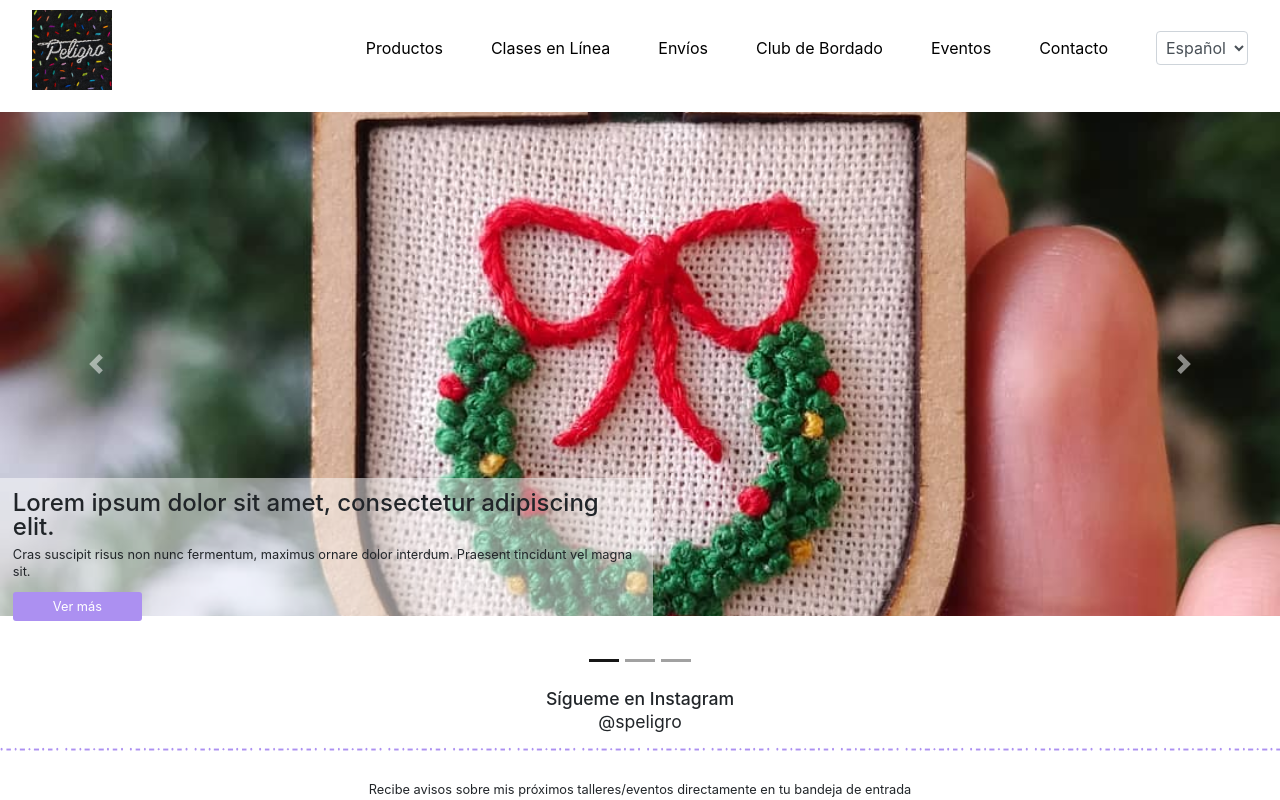
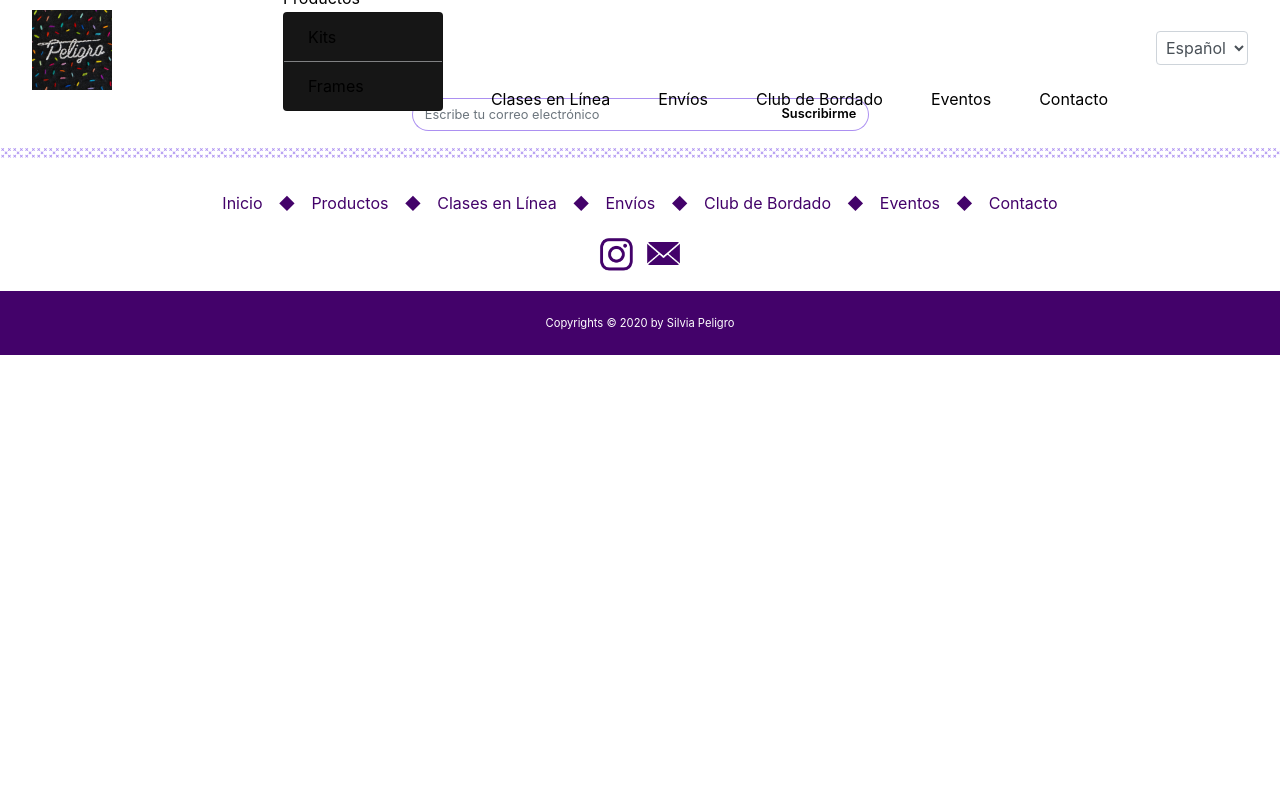
Before and after one commit to G4br13l4/silvia-peligro, a React (Create React App) app: page /products/kits in a window 1280 px wide. Both pictures are taken after a click on the link "Productos". Shown: the top 800 px of the page. Built offline with nearby package versions, Linux system fonts and the light colour scheme; what redux-immutable-state-invariant would draw is missing.

Commit message:
Add react-router to app

```diff
--- a/package.json
+++ b/package.json
@@ -17,6 +17,7 @@
     "react-dom": "^16.13.1",
     "react-i18next": "^11.7.2",
     "react-redux": "^7.2.1",
+    "react-router-dom": "^5.2.0",
     "react-scripts": "3.3.0",
     "reactstrap": "^8.4.1",
     "redux": "^4.0.5",
--- a/src/App.js
+++ b/src/App.js
@@ -1,26 +1,18 @@
 import React from 'react';
+import { Route, Switch, Redirect } from "react-router-dom";
 import './App.scss';
-import FixedNavbar from './components/common/FixedNavbar/FixedNavbar';
-import MainBanner from './components/home/MainBanner';
-import Footer from './components/common/Footer/Footer';
-import InstagramFeed from './components/common/InstagramFeed/InstagramFeed';
+import HomePage from './components/home/HomePage';
+import KitsPage from './components/products/kits/KitsPage';
 
 function App() {
   return (
     <div className="content-wrap">
-      <FixedNavbar/>
-      <MainBanner/>
-      <InstagramFeed postsToLoad={8}/>
-      {/* <div>
-        <h3>Talleres</h3>
-        <div className="workshops-cards">
-
-        </div>
-        <div>
-          <button>Ver todo</button>
-        </div>
-      </div> */}
-      <Footer/>
+      <Switch>
+        <Route path="/" exact component={HomePage} />
+        <Route path="/products/kits" component={KitsPage} />
+        {/* <Route path='/default' render={() => <Redirect to= "/" />} /> */}
+        {/* <Route component={NoMatch} /> */}
+      </Switch>
     </div>
 
   );
--- a/src/components/common/FixedNavbar/FixedNavbar.jsx
+++ b/src/components/common/FixedNavbar/FixedNavbar.jsx
@@ -1,5 +1,12 @@
 import React from 'react';
 import { withTranslation } from 'react-i18next';
+import {
+    UncontrolledDropdown,
+    DropdownToggle,
+    DropdownMenu,
+    DropdownItem
+} from 'reactstrap';
+import { NavLink } from 'react-router-dom';
 import './FixedNavbar.scss';
 
 import logo from './../../../assets/imgs/logo.jpg';
@@ -56,9 +63,25 @@ class FixedNavbar extends React.Component {
                     <ul className="nav-collapse__list">
                         {navItems.map(item => {
                             return (
-                            <li className="nav-collapse__item" id={item.id} key={item.id}>
-                                <a href="#" onClick={isMobile ? this.toggleHamburger : null} className="nav-collapse__link">{item.value}</a>
-                            </li>
+                                item.id === 'products' ?
+                                <UncontrolledDropdown nav inNavbar className="nav-collapse__item">
+                                    <DropdownToggle nav caret className="nav-collapse__link">
+                                        {item.value}
+                                    </DropdownToggle>
+                                    <DropdownMenu right>
+                                        <DropdownItem>
+                                            <NavLink to={"/products/kits"} onClick={isMobile ? this.toggleHamburger : null} className="nav-collapse__link">Kits</NavLink>
+                                        </DropdownItem>
+                                        <DropdownItem divider />
+                                        <DropdownItem>
+                                            <NavLink to={"/products/frames"} onClick={isMobile ? this.toggleHamburger : null} className="nav-collapse__link">Frames</NavLink>
+                                        </DropdownItem>
+                                    </DropdownMenu>
+                                </UncontrolledDropdown>
+                                :
+                                <li className="nav-collapse__item" id={item.id} key={item.id}>
+                                    <NavLink to={item.id} onClick={isMobile ? this.toggleHamburger : null} className="nav-collapse__link">{item.value}</NavLink>
+                                </li>
                             );
                         })}
                     </ul>
--- a/src/components/common/FixedNavbar/FixedNavbar.scss
+++ b/src/components/common/FixedNavbar/FixedNavbar.scss
@@ -75,6 +75,24 @@ $hamburger-speed: .5s;
 
     &__item {
       margin-bottom: 2rem;
+
+      .dropdown-toggle {
+        padding: 0;
+      }
+
+      .dropdown-menu {
+        background: #161616;
+        position: relative;
+        width: 100%;
+      }
+
+      .dropdown-item:hover {
+        background: transparent;
+      }
+
+      .dropdown-divider {
+        opacity: .5;
+      }
     }
 
     &__link {
--- a/src/components/common/InstagramFeed/InstagramFeed.jsx
+++ b/src/components/common/InstagramFeed/InstagramFeed.jsx
@@ -2,7 +2,6 @@ import React, { useState, useEffect } from 'react';
 import { withTranslation } from 'react-i18next';
 import { connect } from 'react-redux';
 import './InstagramFeed.scss';
-import { dummyArray } from './dummyArray';
 import * as commonActions from '../../../redux/actions/commonActions';
 import { bindActionCreators } from 'redux';
 
--- /dev/null
+++ b/src/components/home/HomePage.js
@@ -0,0 +1,18 @@
+import React from 'react';
+import FixedNavbar from '../common/FixedNavbar/FixedNavbar';
+import MainBanner from '../home/MainBanner';
+import InstagramFeed from '../common/InstagramFeed/InstagramFeed';
+import Footer from '../common/Footer/Footer';
+
+const HomePage = props => {
+    return (
+      <>
+        <FixedNavbar />
+        <MainBanner />
+        <InstagramFeed />
+        <Footer />
+      </>
+    );
+}
+
+export default HomePage;
--- /dev/null
+++ b/src/components/products/kits/KitsPage.js
@@ -0,0 +1,15 @@
+import React from 'react';
+import FixedNavbar from '../../common/FixedNavbar/FixedNavbar';
+import Footer from '../../common/Footer/Footer';
+
+const KitsPage = props => {
+    return (
+      <>
+        <FixedNavbar />
+        <div>Soy la pagina de kits</div>
+        <Footer />
+      </>
+    );
+}
+
+export default KitsPage;
--- a/src/index.js
+++ b/src/index.js
@@ -1,5 +1,6 @@
 import React, { Suspense } from 'react';
 import ReactDOM from 'react-dom';
+import { BrowserRouter } from "react-router-dom";
 import { Provider as ReduxProvider } from 'react-redux';
 import './index.css';
 import 'bootstrap/dist/css/bootstrap.min.css';
@@ -15,7 +16,9 @@ const store = configureStore();
 ReactDOM.render(
   <Suspense fallback="loading">
     <ReduxProvider store={store}>
+      <BrowserRouter>
           <App />
+      </BrowserRouter>
     </ReduxProvider>
   </Suspense>,
   document.getElementById('root')
```
Also changed, not shown: 1 other file (tests, documents, lock files or other folders).
